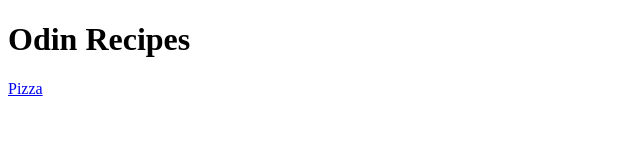
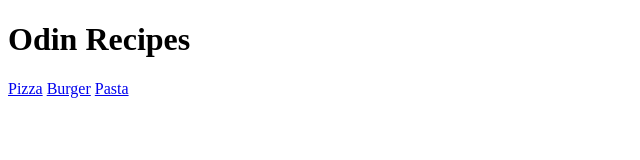
Before and after one commit to joshuawereley/odin-recipes, a plain HTML site: page index.html in a window 1280 px wide. Shown: the whole page, without its empty margins (0-640 px from the left). Drawn offline with Linux system fonts and the light colour scheme.

Commit message:
Add links to burger and pasta recipes

```diff
--- a/index.html
+++ b/index.html
@@ -8,5 +8,7 @@
     <body>
         <h1>Odin Recipes</h1>
         <a href="recipes/pizza.html">Pizza</a>
+        <a href="recipes/burger.html">Burger</a>
+        <a href="recipes/pasta.html">Pasta</a>
     </body>
 </html>
```
